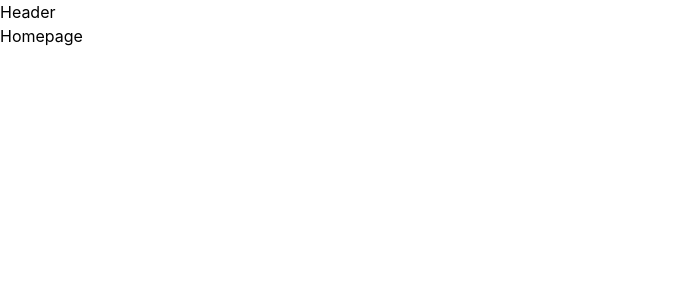
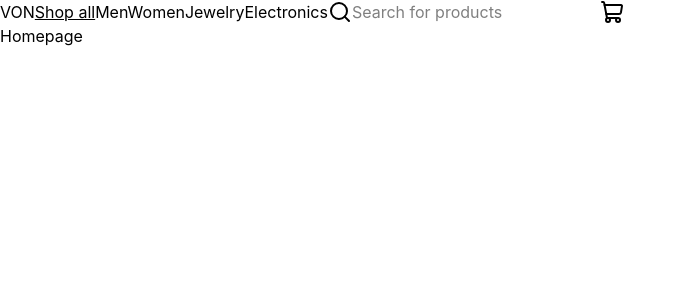
Before and after one commit to OndrovcakJan/e-shop, a React (Vite) app: page / in a window 1280 px wide. Shown: the top 300 px of the page, without its empty margins (0-686 px from the left). Built offline with nearby package versions, Linux system fonts and the light colour scheme.

Commit message:
Updated header && created Hamburger.tsx

```diff
--- a/package.json
+++ b/package.json
@@ -12,6 +12,8 @@
   "dependencies": {
     "@tailwindcss/vite": "^4.3.0",
     "axios": "^1.16.1",
+    "clsx": "^2.1.1",
+    "lucide-react": "^1.3.0",
     "react": "^19.2.6",
     "react-dom": "^19.2.6",
     "react-router": "^7.15.1",
--- a/src/components/common/Header.tsx
+++ b/src/components/common/Header.tsx
@@ -1,3 +1,57 @@
-export default function Header() {
-  return <div>Header</div>;
+import { Link } from "react-router";
+import { ShoppingCart } from "lucide-react";
+import SearchBar from "../features/SearchBar";
+
+const validCategory = ["all", "men", "women", "jewelry", "electronics"];
+interface Props {
+  category: string;
 }
+
+export default function Header({ category }: Props) {
+  let cat: string;
+  if (validCategory.includes(category)) {
+    cat = category;
+  } else {
+    cat = "all";
+  }
+
+  function getClass(to: string): string {
+    if (to === cat) {
+      return "underline";
+    } else {
+      return "";
+    }
+  }
+  return (
+    <>
+      <div className="hidden md:flex">
+        <Link to="/" className="">
+          VON
+        </Link>
+        <div>
+          <Link to="/" className={getClass("all")}>
+            Shop all
+          </Link>
+          <Link to="/" className={getClass("men")}>
+            Men
+          </Link>
+          <Link to="/" className={getClass("women")}>
+            Women
+          </Link>
+          <Link to="/" className={getClass("jewelry")}>
+            Jewelry
+          </Link>
+          <Link to="/" className={getClass("electronics")}>
+            Electronics
+          </Link>
+        </div>
+        <SearchBar />
+        <ShoppingCart />
+      </div>
+
+      <div className="flex md:hidden">
+        <h1>Hambac</h1>
+      </div>
+    </>
+  );
+}
--- /dev/null
+++ b/src/components/features/Hamburger.tsx
@@ -0,0 +1,16 @@
+import { useState } from "react";
+import clsx from "clsx";
+
+export default function Hamburger() {
+  const [open, setOpen] = useState(false);
+
+  return (
+    <div>
+      <button onClick={() => setOpen(!open)}>
+        <span></span>
+        <span></span>
+        <span></span>
+      </button>
+    </div>
+  );
+}
--- /dev/null
+++ b/src/components/features/SearchBar.tsx
@@ -0,0 +1,12 @@
+import { Search } from "lucide-react";
+
+export default function SearchBar() {
+  return (
+    <form className="flex">
+      <label htmlFor="search">
+        <Search />
+      </label>
+      <input type="text" id="search" placeholder="Search for products" />
+    </form>
+  );
+}
--- a/src/pages/HomePage.tsx
+++ b/src/pages/HomePage.tsx
@@ -1,9 +1,12 @@
+import { useParams } from "react-router";
 import Header from "../components/common/Header";
 
 export default function HomePage() {
+  const params = useParams();
+  const category = params.category;
   return (
     <div>
-      <Header />
+      <Header category={category} />
       <h1>Homepage</h1>
     </div>
   );
--- a/src/routes/routes.tsx
+++ b/src/routes/routes.tsx
@@ -3,7 +3,7 @@ import HomePage from "../pages/HomePage";
 
 const router = createBrowserRouter([
   {
-    path: "/",
+    path: "/:category?",
     element: <HomePage />,
   },
 ]);
```
Also changed, not shown: 1 other file (tests, documents, lock files or other folders).
